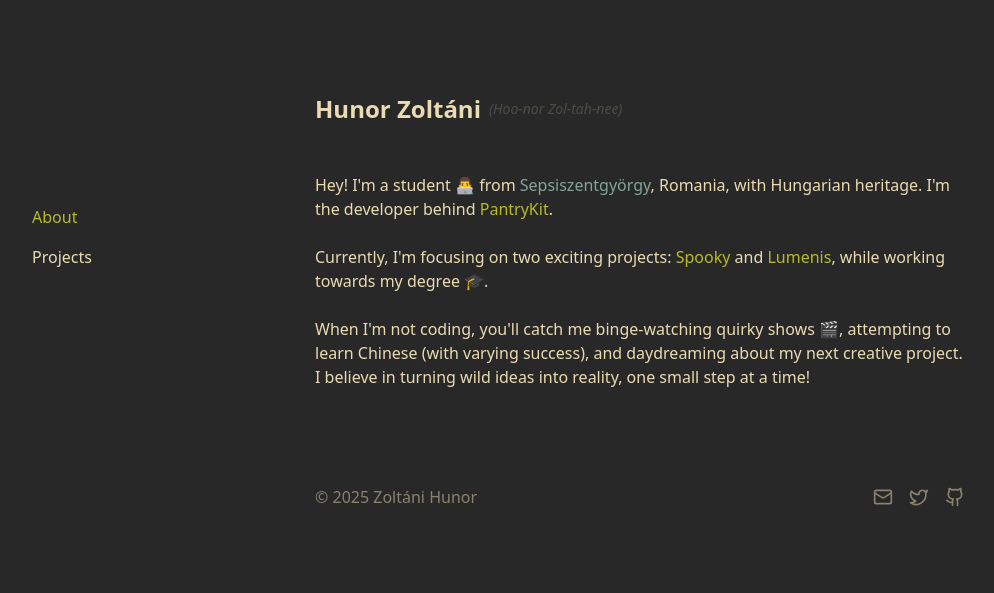
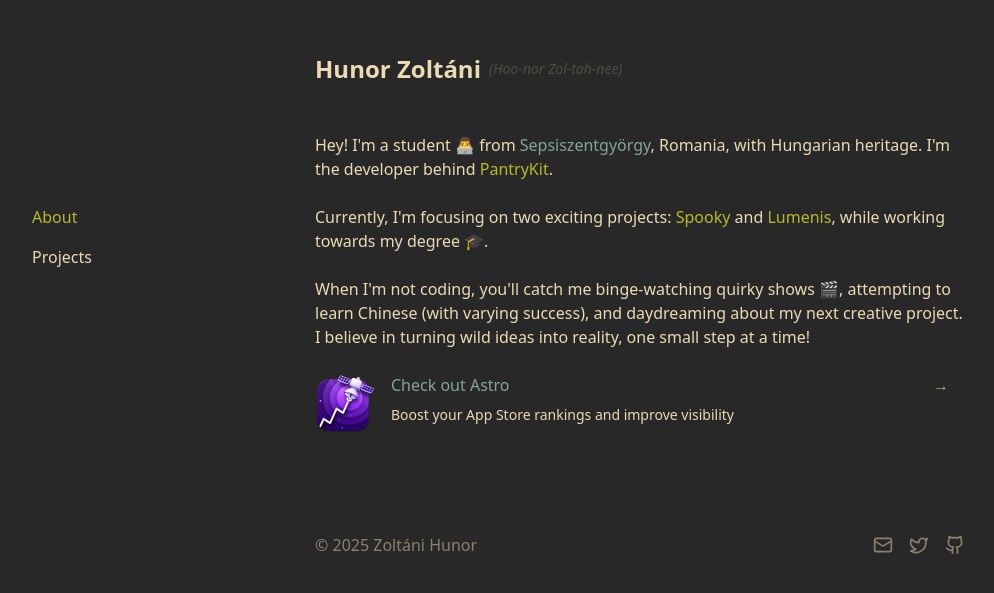
Before and after one commit to Ronuhz/ronuhz.me, a Next.js app: page / in a window 1280 px wide. Shown: the part 163-756 px from the top of the page, without its empty margins (0-994 px from the left). Built offline with nearby package versions, Linux system fonts and the light colour scheme.

Commit message:
Added Astro affiliate to About page

```diff
--- a/src/app/(main)/layout.tsx
+++ b/src/app/(main)/layout.tsx
@@ -22,7 +22,7 @@
   return (
     <html lang="en">
       <body
-        className={`${inter.variable} antialiased min-h-fit font-sans md:pt-[30vh] px-4 select-none`}
+        className={`${inter.variable} antialiased min-h-fit font-sans md:pt-[25vh] px-4 select-none`}
       >
         <Sidebar />
         <div className="flex flex-col gap-12 max-w-[650px] mx-auto">
--- a/src/app/(main)/page.tsx
+++ b/src/app/(main)/page.tsx
@@ -1,3 +1,5 @@
+import Banner from "@/components/banner";
+
 export default function Home() {
   return (
     <main className="flex flex-col gap-6 mb:pt-0">
@@ -33,6 +35,8 @@
       <p>
         {"When I'm not coding, you'll catch me binge-watching quirky shows 🎬, attempting to learn Chinese (with varying success), and daydreaming about my next creative project. I believe in turning wild ideas into reality, one small step at a time!"}
       </p>
+
+      <Banner />
     </main>
   );
 }
--- /dev/null
+++ b/src/components/banner.tsx
@@ -0,0 +1,30 @@
+import Link from 'next/link';
+import Image from 'next/image';
+
+export default function Banner() {
+  return (
+    <Link
+      href="https://tryastro.app?aff=EXOEk"
+      target="_blank"
+      className="group relative overflow-hidden rounded-lg bg-gruvbox-bg1 transition-all hover:bg-gruvbox-bg2"
+    >
+      <div className="flex items-top justify-between pr-4 -ml-1 gap-4">
+        <Image
+          src="/AstroIcon.webp"
+          alt="Astro Icon"
+          width={64}
+          height={64}
+        />
+        <div className="flex-1 space-y-2">
+          <h2 className="font-medium text-gruvbox-bright-blue">Check out Astro</h2>
+          <p className="text-sm text-gruvbox-fg3">
+            Boost your App Store rankings and improve visibility
+          </p>
+        </div>
+        <div className="text-gruvbox-bright-aqua transition-transform group-hover:translate-x-1">
+          →
+        </div>
+      </div>
+    </Link>
+  );
+}
```
Also changed, not shown: public/AstroIcon.webp (added).
